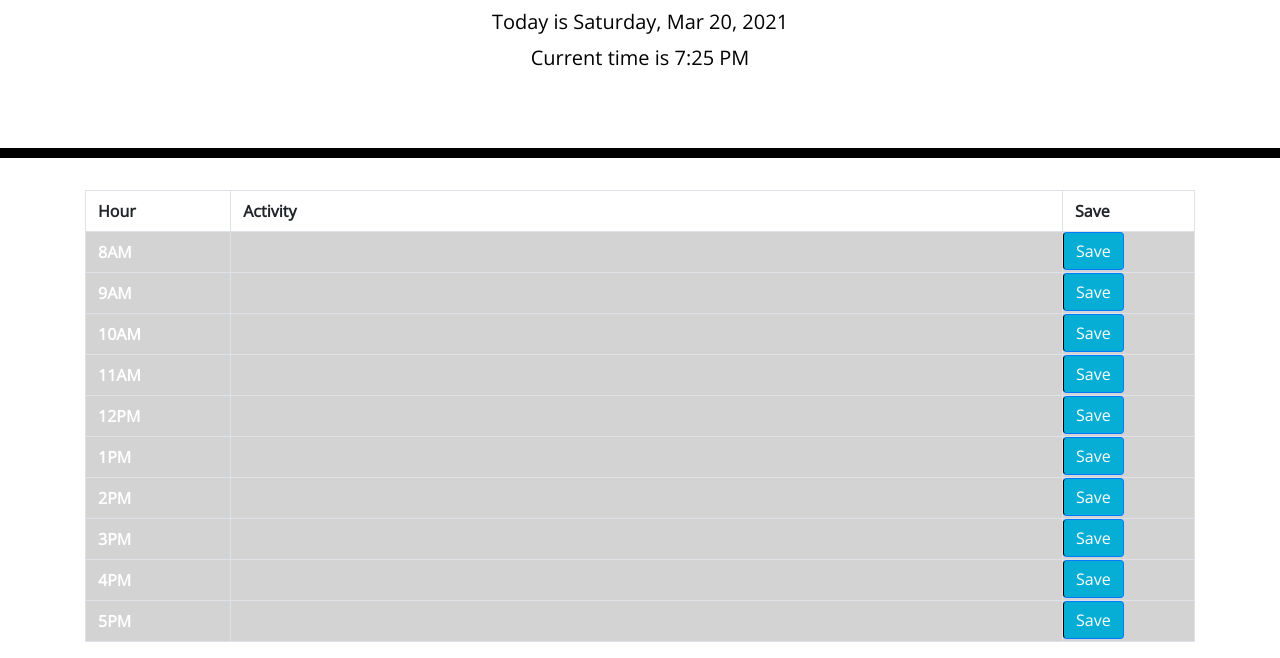
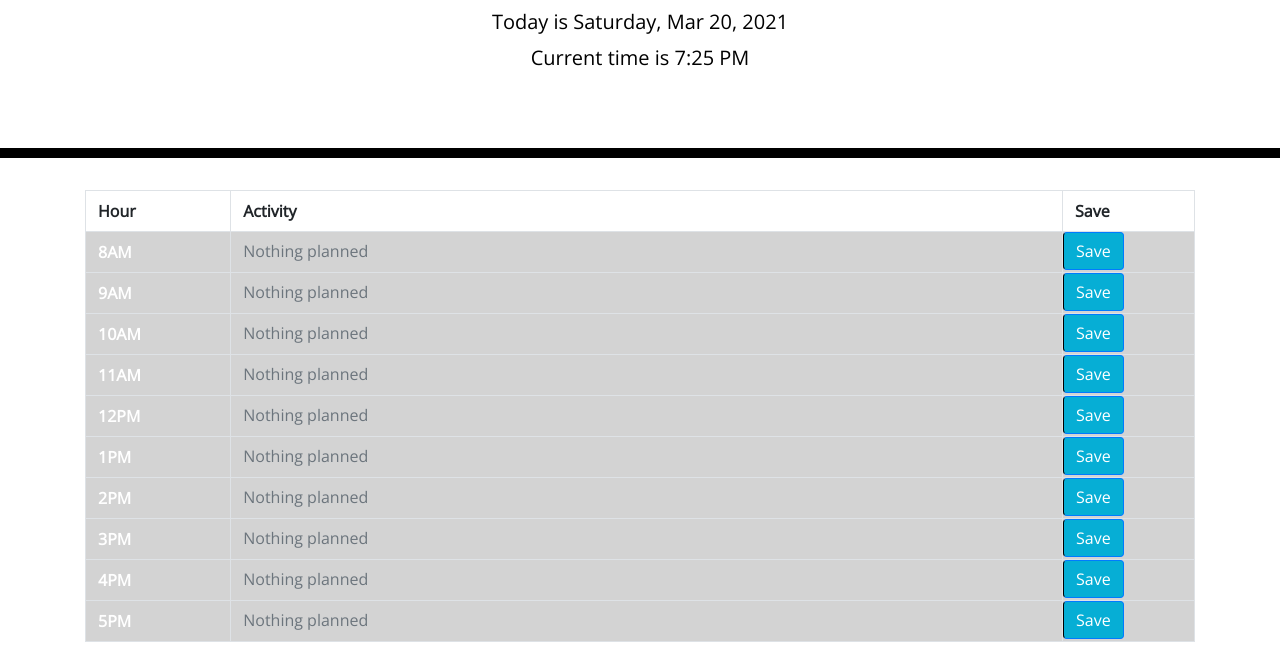
Before and after one commit to fmcdermott4/Scheduling-Assistant, a plain HTML site: page index.html in a window 1280 px wide. Shown: the part 182-840 px from the top of the page. Drawn offline with nearby package versions, Linux system fonts and the light colour scheme.

Commit message:
final messages inputted, website ready to deploy

```diff
--- a/Assets/js.js
+++ b/Assets/js.js
@@ -1,15 +1,14 @@
-// https://www.w3resource.com/javascript-exercises/javascript-basic-exercise-1.php used for date code
-
-// calls updateDateAndTime every second to update header information
+// calls updateDateAndTime and colorChenge every second to update header information and calendar colors
 updateDateAndTime();
 setInterval( updateDateAndTime , 1000)
 colorChange();
 setInterval( colorChange , 1000)
 dayObject();
 
-// Declare day object if it doesn't exist
+// Changes information in local storage
 function dayObject() {
     var today = moment().format('L');
+    // if there is no data for the current date, this block creates the objexct that stores that data
     if (localStorage.getItem(today) === null){
         var plan = {};
         for (i = 0; i < 10; i++) {
@@ -17,6 +16,7 @@ function dayObject() {
         localStorage.setItem(today , JSON.stringify(plan));
         }
     }
+    // pulls the data from local storage and populates the calander
     var form = document.querySelectorAll(".form-control");
     for (i=0 ; i<form.length ;i++){
         form[i].value = JSON.parse(localStorage.getItem(today))[i];
@@ -33,8 +33,10 @@ function updateDateAndTime() {
 }
 // Changes color of table elements based on time of day
 function colorChange () {
-    var today = new Date();
-    var hour = today.getHours();
+    var hour = moment().format('h');
+    if (moment().format('a') === 'pm'){
+        hour = parseInt(hour) + 12;
+    }
     var times = document.querySelectorAll(".timeSlot");
     var timeSlots = [8,9,10,11,12,13,14,15,16,17]
     for (var i = 0; i < timeSlots.length; i++) {
@@ -50,7 +52,7 @@ function colorChange () {
         }
     }
 }
-
+// On save button click, this changes the data in local storage
 function button(i){
     var times = document.querySelectorAll(".timeSlot");
     var text = times[i].childNodes[0].nextSibling.nextElementSibling.childNodes[0].value
--- a/index.html
+++ b/index.html
@@ -26,9 +26,12 @@
     <header class="jumbotron">
       <h1 class="display-3">Work Day Scheduler</h1>
       <p class="lead">A simple calendar app for scheduling your work day</p>
+      <!-- displays current date -->
       <p id="currentDay" class="lead"></p>
+      <!-- displays current time and updates every second -->
       <p id="currentTime" class="lead"></p>
     </header>
+    <!-- This is the content of the calendar -->
     <div class="container">
       <table class="table">
         <thead>
@@ -41,52 +44,52 @@
         <tbody>
           <tr class="border timeSlot">
             <th scope="row">8AM</th>
-            <td class="border col-9"><input type="text" class="form-control" placeholder="" aria-label="plan" aria-describedby="button-addon2"></td>
+            <td class="border col-9"><input type="text" class="form-control" placeholder="Nothing planned" aria-label="plan" aria-describedby="button-addon2"></td>
             <td><button type="button" onClick=button(0) class="btn btn-primary saveBtn">Save</button></td>
           </tr>
           <tr class="border timeSlot">
             <th scope="row">9AM</th>
-            <td class="border col-9"><input type="text" class="form-control" placeholder="" aria-label="plan" aria-describedby="button-addon2"></td>
+            <td class="border col-9"><input type="text" class="form-control" placeholder="Nothing planned" aria-label="plan" aria-describedby="button-addon2"></td>
             <td><button type="button" onClick=button(1) class="btn btn-primary saveBtn">Save</button></td>
           </tr>
           <tr class="border timeSlot">
             <th scope="row ">10AM</th>
-            <td class="border col-9"><input type="text" class="form-control" placeholder="" aria-label="plan" aria-describedby="button-addon2"></td>
+            <td class="border col-9"><input type="text" class="form-control" placeholder="Nothing planned" aria-label="plan" aria-describedby="button-addon2"></td>
             <td><button type="button" onClick=button(2) class="btn btn-primary saveBtn">Save</button></td>
           </tr>
           <tr class="border timeSlot">
             <th scope="row ">11AM</th>
-            <td class="border col-9"><input type="text" class="form-control" placeholder="" aria-label="plan" aria-describedby="button-addon2"></td>
+            <td class="border col-9"><input type="text" class="form-control" placeholder="Nothing planned" aria-label="plan" aria-describedby="button-addon2"></td>
             <td><button type="button" onClick=button(3) class="btn btn-primary saveBtn">Save</button></td>
           </tr>
           <tr class="border timeSlot">
             <th scope="row ">12PM</th>
-            <td class="border col-9"><input type="text" class="form-control" placeholder="" aria-label="plan" aria-describedby="button-addon2"></td>
+            <td class="border col-9"><input type="text" class="form-control" placeholder="Nothing planned" aria-label="plan" aria-describedby="button-addon2"></td>
             <td><button type="button" onClick=button(4) class="btn btn-primary saveBtn">Save</button></td>
           </tr>
           <tr class="border timeSlot">
             <th scope="row ">1PM</th>
-            <td class="border col-9"><input type="text" class="form-control" placeholder="" aria-label="plan" aria-describedby="button-addon2"></td>
+            <td class="border col-9"><input type="text" class="form-control" placeholder="Nothing planned" aria-label="plan" aria-describedby="button-addon2"></td>
             <td><button type="button" onClick=button(5) class="btn btn-primary saveBtn">Save</button></td>
           </tr>
           <tr class="border timeSlot">
             <th scope="row ">2PM</th>
-            <td class="border col-9"><input type="text" class="form-control" placeholder="" aria-label="plan" aria-describedby="button-addon2"></td>
+            <td class="border col-9"><input type="text" class="form-control" placeholder="Nothing planned" aria-label="plan" aria-describedby="button-addon2"></td>
             <td><button type="button" onClick=button(6) class="btn btn-primary saveBtn">Save</button></td>
           </tr>
           <tr class="border timeSlot">
             <th scope="row ">3PM</th>
-            <td class="border col-9"><input type="text" class="form-control" placeholder="" aria-label="plan" aria-describedby="button-addon2"></td>
+            <td class="border col-9"><input type="text" class="form-control" placeholder="Nothing planned" aria-label="plan" aria-describedby="button-addon2"></td>
             <td><button type="button" onClick=button(7) class="btn btn-primary saveBtn">Save</button></td>
           </tr>
           <tr class="border timeSlot">
             <th scope="row ">4PM</th>
-            <td class="border col-9"><input type="text" class="form-control" placeholder="" aria-label="plan" aria-describedby="button-addon2"></td>
+            <td class="border col-9"><input type="text" class="form-control" placeholder="Nothing planned" aria-label="plan" aria-describedby="button-addon2"></td>
             <td><button type="button" onClick=button(8) class="btn btn-primary saveBtn">Save</button></td>
           </tr>
           <tr class="border timeSlot">
             <th scope="row ">5PM</th>
-            <td class="border col-9"><input type="text" class="form-control" placeholder="" aria-label="plan" aria-describedby="button-addon2"></td>
+            <td class="border col-9"><input type="text" class="form-control" placeholder="Nothing planned" aria-label="plan" aria-describedby="button-addon2"></td>
             <td><button type="button" onClick=button(9) class="btn btn-primary saveBtn">Save</button></td>
           </tr>
         </tbody>
```
